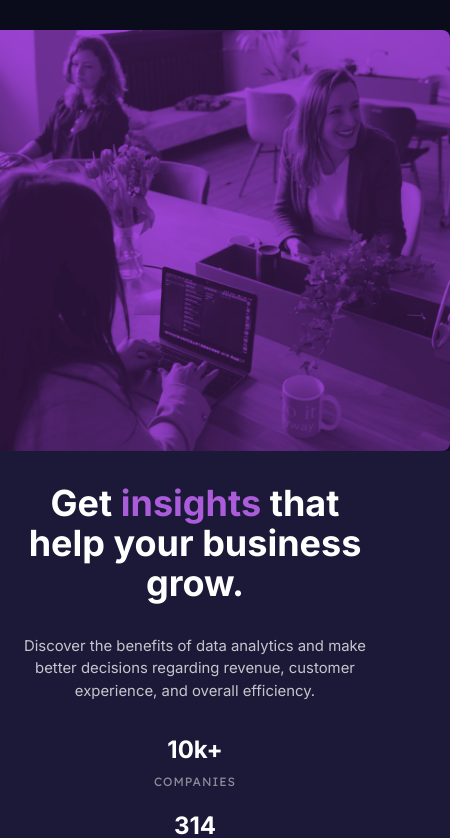
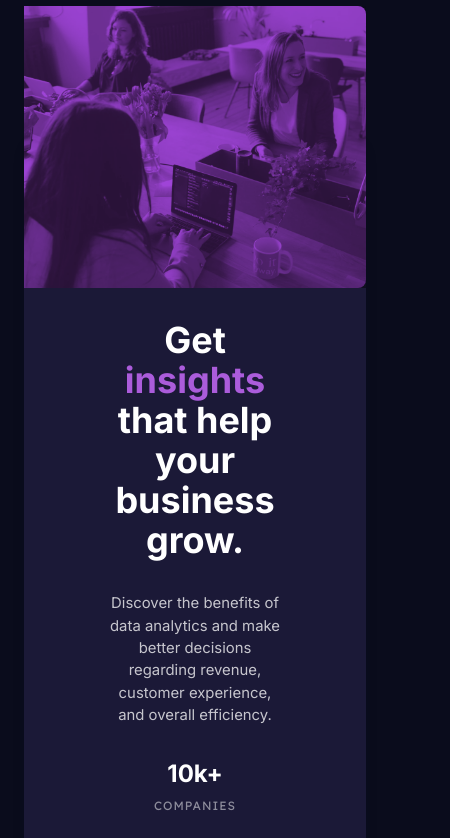
Before and after one commit to Syammed2429/stats-preview-card, a Next.js app: page / in a window 390 px wide. Shown: the top 838 px of the page, 450 px wide, since content can reach past the window. Built offline with nearby package versions, Linux system fonts and the light colour scheme.

Commit message:
fixed the alignments

```diff
--- a/app/page.tsx
+++ b/app/page.tsx
@@ -2,7 +2,7 @@ import { Stats } from '@/components/stats/stats';
 
 export default function Home() {
   return (
-    <div className='flex justify-center items-center h-screen'>
+    <div className='flex justify-center items-center h-screen p-[5.5rem_1.5rem]'>
       <Stats />
     </div>
   );
--- a/components/stats/stats.tsx
+++ b/components/stats/stats.tsx
@@ -21,8 +21,8 @@ export const Stats = () => {
   ];
 
   return (
-    <div className='flex  flex-col-reverse justify-center items-center mt-[15rem] xl:mt-0  xl:justify-normal xl:items-stretch h-[100dvh] w-auto  xl:flex-row  xl:w-[60rem] xl:h-[27rem] bg-[#1B1937] shadow-[0px_20px_20px_-10px_rgba(23,25,41,0.20)] rounded-lg '>
-      <div className='flex flex-col justify-center items-center pt-[2rem] xl:my-20 space-y-8 xl:space-y-10 w-[350px]  xl:w-[400px] mx-20 text-center xl:text-left'>
+    <div className='flex  flex-col-reverse justify-center items-center  mt-[15rem] xl:mt-0  xl:justify-normal xl:items-stretch h-[100dvh] w-auto  xl:flex-row  xl:w-[60rem] xl:h-[27rem] bg-[#1B1937] shadow-[0px_20px_20px_-10px_rgba(23,25,41,0.20)] rounded-lg '>
+      <div className='flex flex-col justify-center items-center pt-[2rem] xl:my-20 space-y-8 xl:space-y-10 w-auto md:w-[350px]  xl:w-[400px] mx-20 text-center xl:text-left'>
         <div className='text-4xl font-bold  xl:w-full'>
           Get <span className='text-[#AB5CDB]'>insights </span>that help your
           business grow.
```
